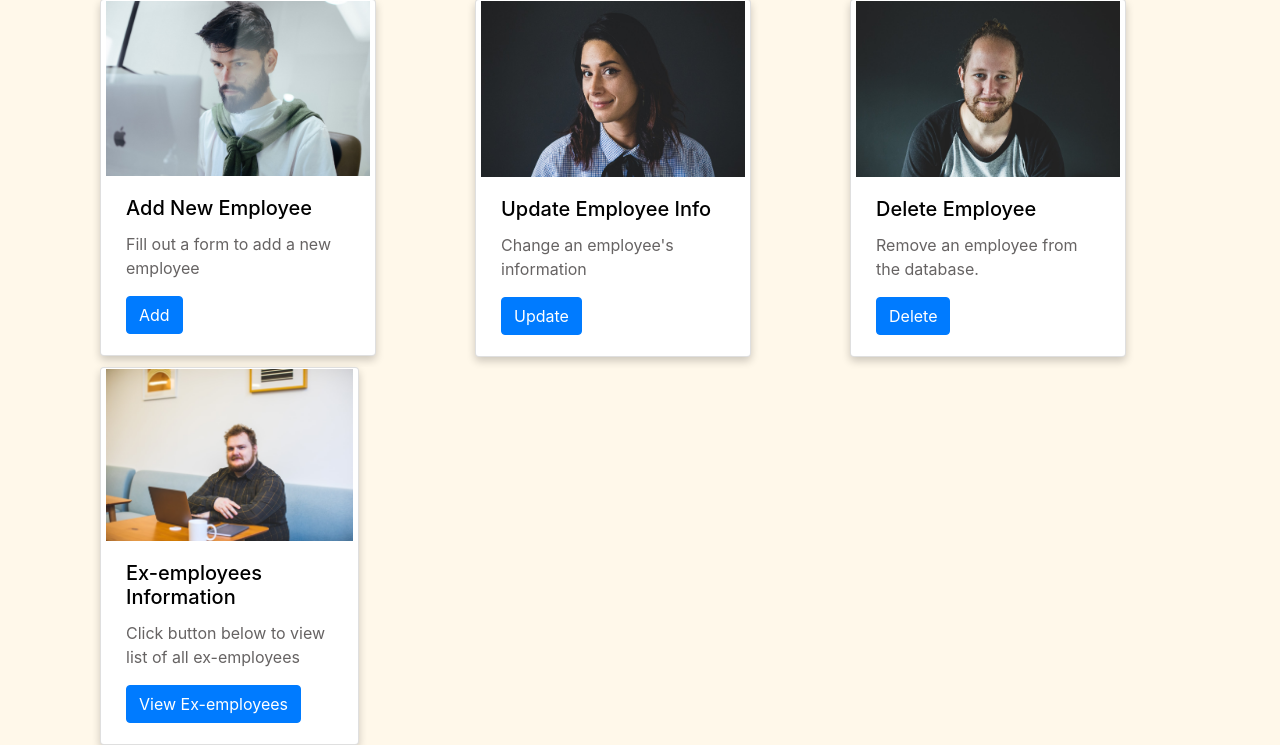
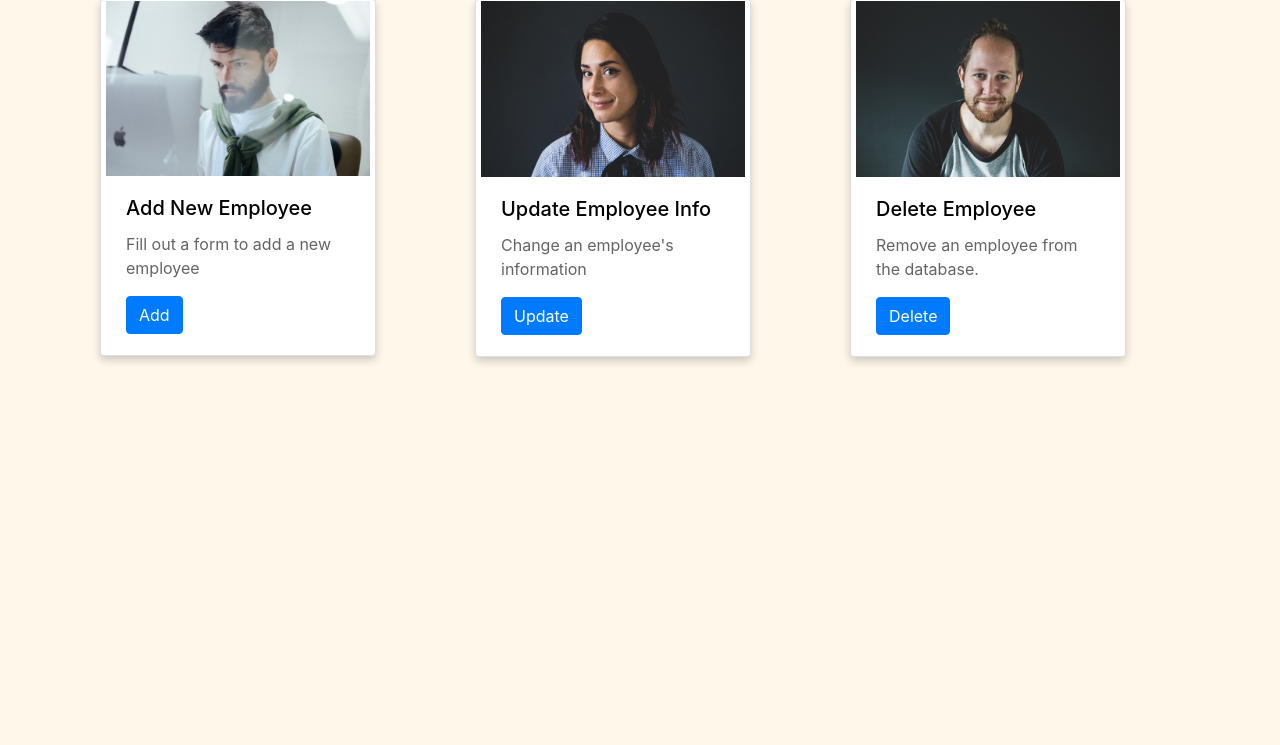
Before and after one commit to ShahramZaheri/cmpt354project, a Flask app: page /employee in a window 1280 px wide. Shown: the part 92-837 px from the top of the page. After the commit the page ends 456 px from the top, so only its background shows below. Run offline with Flask 2, Linux system fonts and the light colour scheme; some libraries are stand-ins or nearby versions.

Commit message:
moved Ex-employee card to /report page and changed formatting

```diff
--- a/flaskr/templates/employee.html
+++ b/flaskr/templates/employee.html
@@ -34,18 +34,7 @@
       </div>
     </div>
   </div>
-  <div class="row">
-    <div class="col-sm-4">
-      <div class="card">
-        <img src="..\static/employee5.jfif" style="width: 100%;">
-        <div class="card-body">
-          <h5 class="card-title">Ex-employees Information</h5>
-            <p class="card-text">Click button below to view list of all ex-employees</p>
-          <a href="{{ url_for('ex_employee_info') }}" class="btn btn-primary">View Ex-employees</a>
-        </div>
-      </div>
 </div>
 
-  </div>
 
 {% endblock content %}
```
Also changed, not shown: flaskr/templates/report.html (+13 -0 lines). Lines whose indentation alone changed are shown as unchanged.
